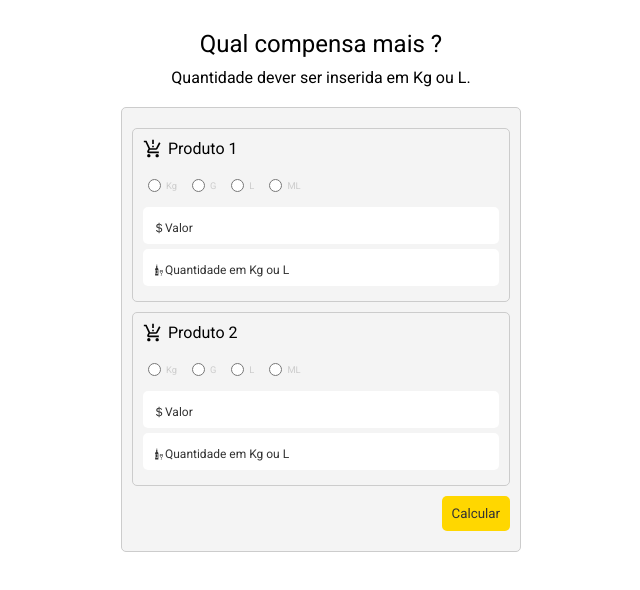
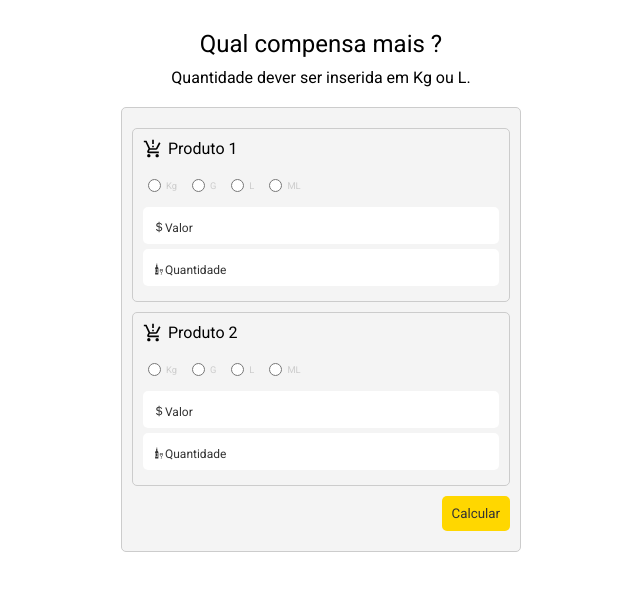
Before and after one commit to filipesanches/compensa-mais, a React (Vite) app: page / in a window 1280 px wide. Shown: the top 590 px of the page, without its empty margins (319-959 px from the left). Built offline with nearby package versions, Linux system fonts and the light colour scheme.

Commit message:
correção

```diff
--- a/src/components/FormCompensa/FormCompensa.module.scss
+++ b/src/components/FormCompensa/FormCompensa.module.scss
@@ -63,7 +63,7 @@ $form-hover-text-color: #333; // Cor do texto do botão de envio ao passar o mou
         color: $form-text-color;
         font-size: 9pt;
         display: flex;
-        align-items: center;
+        align-items: flex-start;
       }
     }
 
--- a/src/components/FormCompensa/index.tsx
+++ b/src/components/FormCompensa/index.tsx
@@ -124,7 +124,7 @@ const FormCompensa = ({
             required
           />
           <span>
-            <GiWineBottle /> Quantidade em Kg ou L
+            <GiWineBottle /> Quantidade
           </span>
         </label>
       </div>
@@ -197,7 +197,7 @@ const FormCompensa = ({
             required
           />
           <span>
-            <GiWineBottle /> Quantidade em Kg ou L
+            <GiWineBottle /> Quantidade
           </span>
         </label>
       </div>
```
